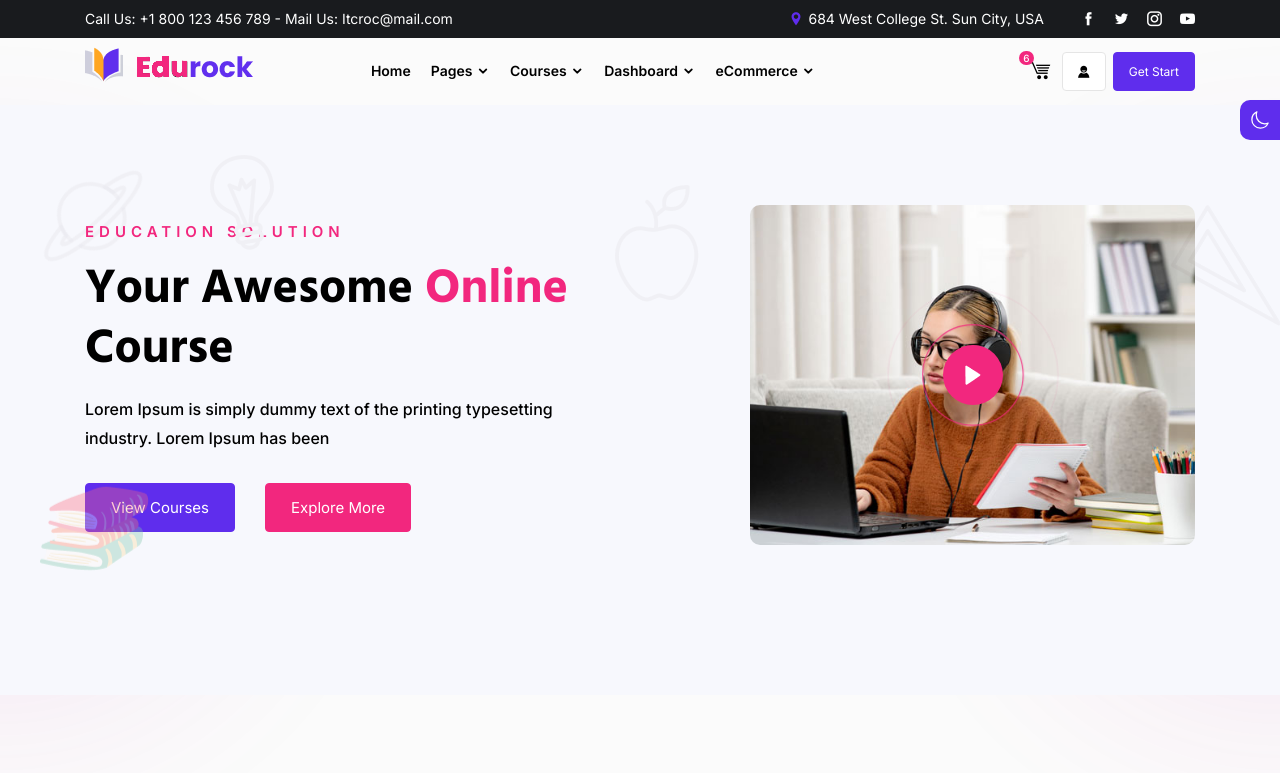
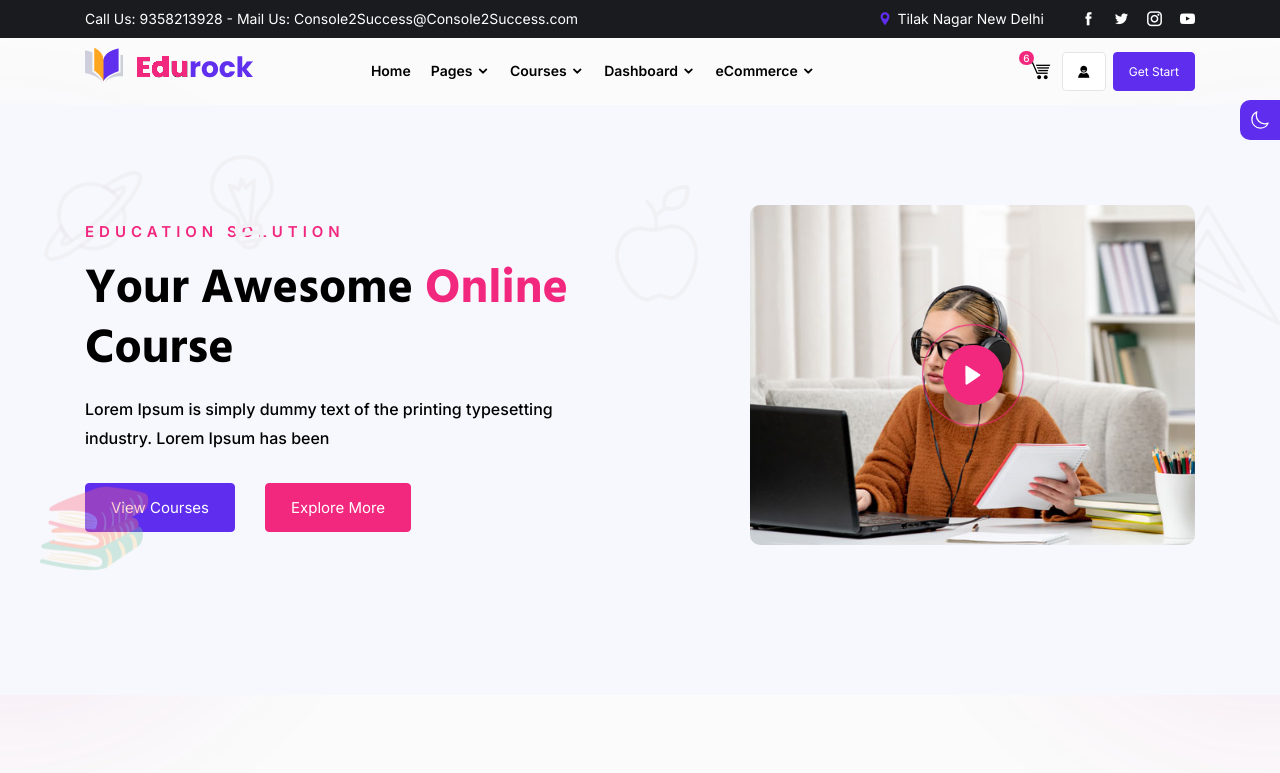
Before and after one commit to UK03-Arya/C2S-frontend, a Next.js app: page /home-10 in a window 1280 px wide. Shown: the top 773 px of the page. Built offline with nearby package versions, Linux system fonts and the light colour scheme.

Commit message:
header updated

```diff
--- a/src/app/home-10/page.js
+++ b/src/app/home-10/page.js
@@ -3,9 +3,10 @@ import ThemeController from "@/components/shared/others/ThemeController";
 import PageWrapper from "@/components/shared/wrappers/PageWrapper";
 
 export const metadata = {
-  title: "Home-10 AI Machine Learning | Edurock - Education LMS Template",
-  description: "Home-10 AI Machine Learning | Edurock - Education LMS Template",
+  title: "Console2Success | E-Learning Platform",
+  description: "Console2Success - Empowering learners with cutting-edge online courses and tutorials for personal and professional development.",
 };
+
 const Home_10 = () => {
   return (
     <PageWrapper>
--- a/src/components/layout/header/HeaderTop.js
+++ b/src/components/layout/header/HeaderTop.js
@@ -26,13 +26,13 @@ const HeaderTop = () => {
       >
         <div className="flex justify-between items-center">
           <div>
-            <p>Call Us: +1 800 123 456 789 - Mail Us: Itcroc@mail.com</p>
+            <p>Call Us: 9358213928 - Mail Us: Console2Success@Console2Success.com</p>
           </div>
           <div className="flex gap-37px items-center">
             <div>
               <p>
                 <i className="icofont-location-pin text-primaryColor text-size-15 mr-5px"></i>
-                <span>684 West College St. Sun City, USA</span>
+                <span>Tilak Nagar New Delhi</span>
               </p>
             </div>
             <div>
```
